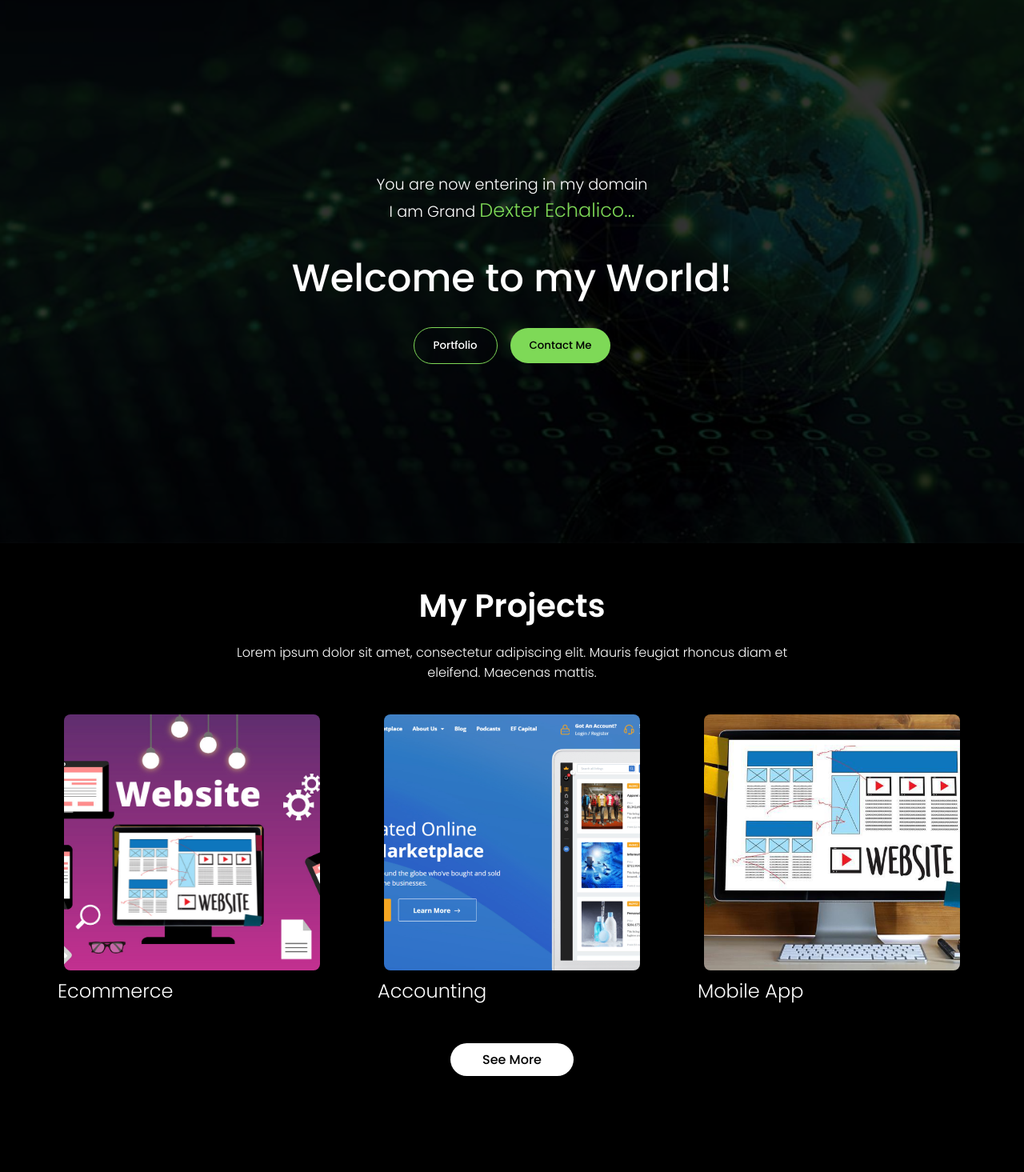
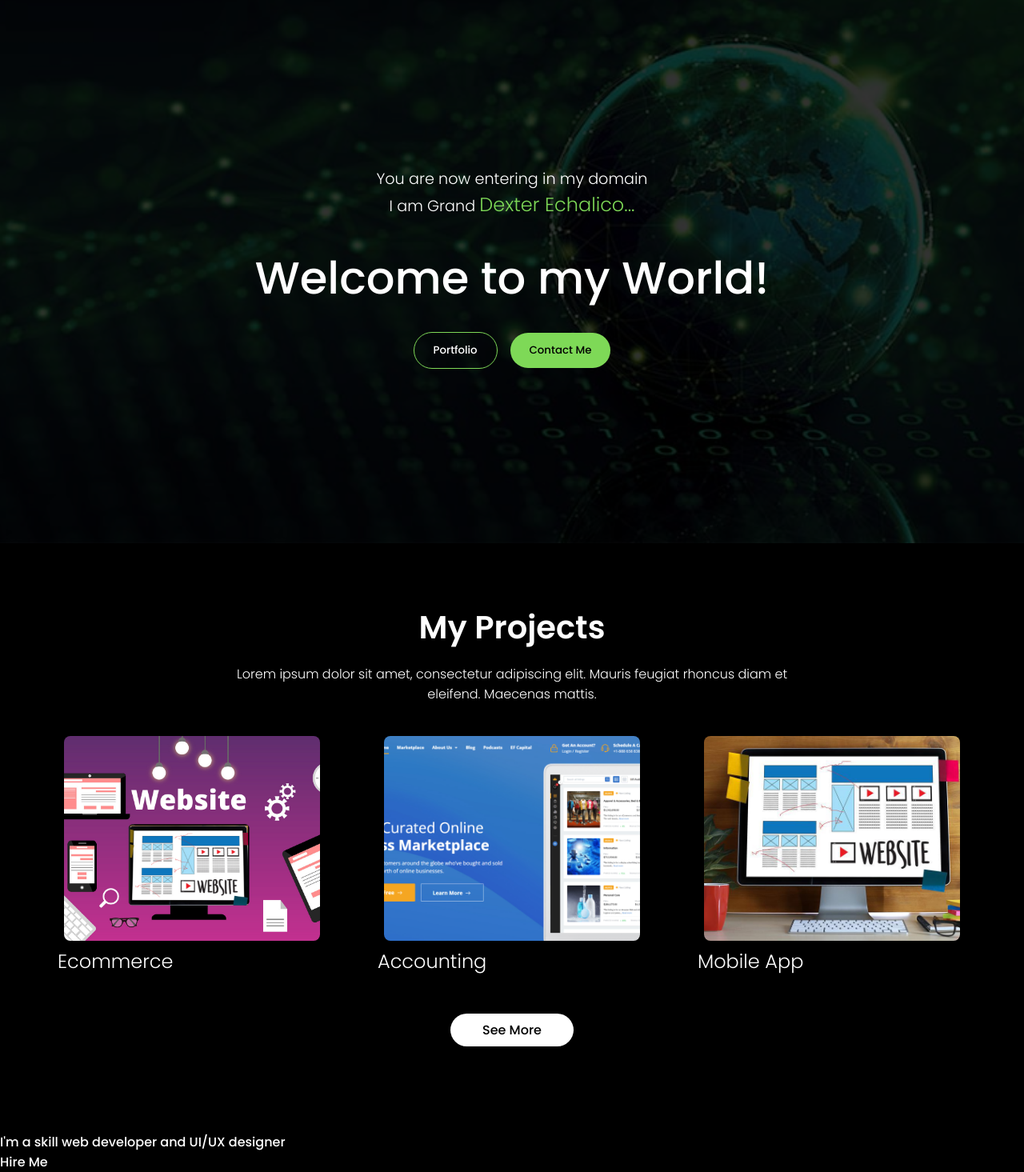
Before and after one commit to Jimzon/grand-dexter, a React (Create React App) app: page / in a window 1280 px wide. Shown: the part 57-1522 px from the top of the page at 80% size. Before the commit the page ends 1482 px from the top, so only its background shows below. Built offline with nearby package versions, Linux system fonts and the light colour scheme.

Commit message:
about components

```diff
--- a/src/App.js
+++ b/src/App.js
@@ -1,11 +1,13 @@
 import Intro from "./components/Intro/intro";
 import Projects from "./components/Projects/projects";
+import About from "./components/About/about";
 
 function App() {
   return (
     <div>
       <Intro />
       <Projects />
+      <About />
     </div>
   );
 }
--- /dev/null
+++ b/src/components/About/about.js
@@ -0,0 +1,19 @@
+import React from "react";
+
+const About = () => {
+  return (
+    <section id="about">
+      <div className="aboutContent">
+        <span className="aboutText"></span>
+        <p className="introPara">
+          I'm a skill web developer and UI/UX designer
+        </p>
+        <a href="" />
+      </div>
+      <img className="bg" src="" alt="" />
+      Hire Me
+    </section>
+  );
+};
+
+export default About;
--- a/src/components/Intro/intro.css
+++ b/src/components/Intro/intro.css
@@ -51,6 +51,6 @@
 }
 .introMain {
   padding-top: 2rem;
-  font-size: 3rem;
+  font-size: 3.5rem;
   font-weight: 500;
 }
--- a/src/components/Projects/projects.css
+++ b/src/components/Projects/projects.css
@@ -38,7 +38,7 @@
 }
 .projectsImg {
   object-fit: cover;
-  height: 20rem;
+  height: 16rem;
   margin: 0.5rem;
   max-width: 20rem;
   border-radius: 0.5rem;
```
Also changed, not shown: src/components/About/about.css (added).
